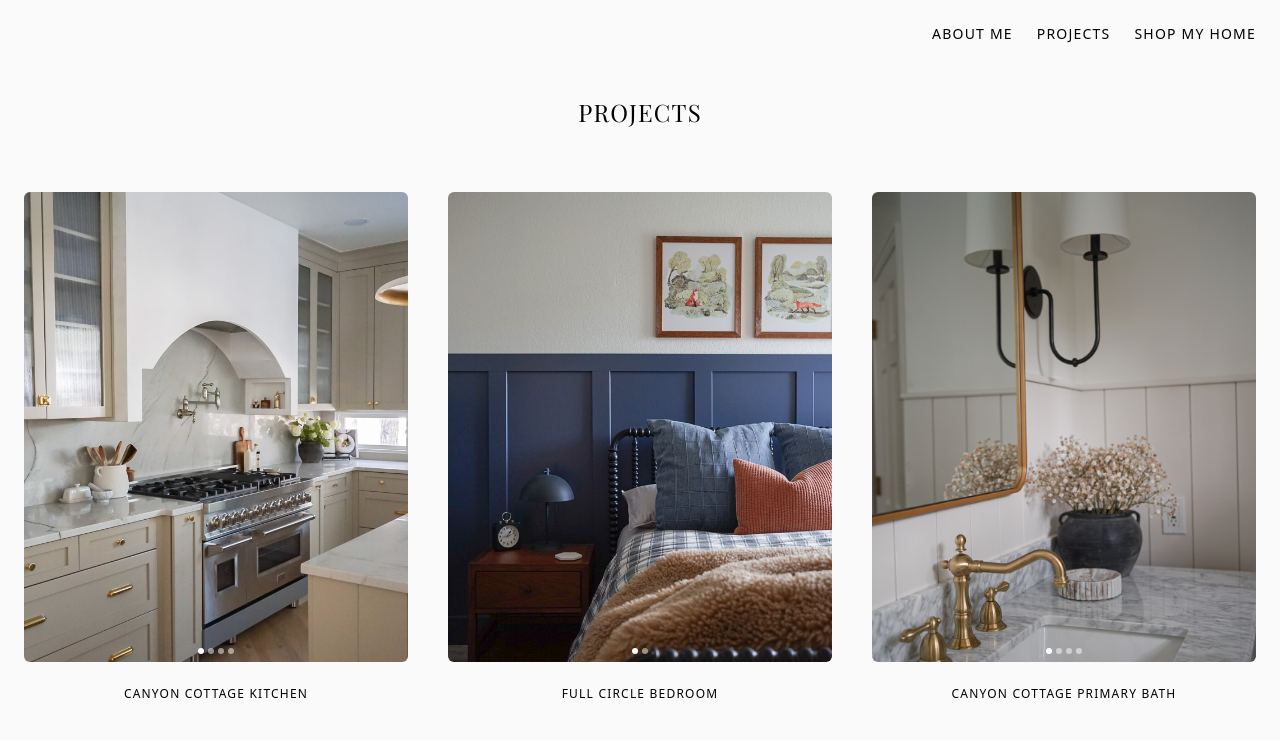
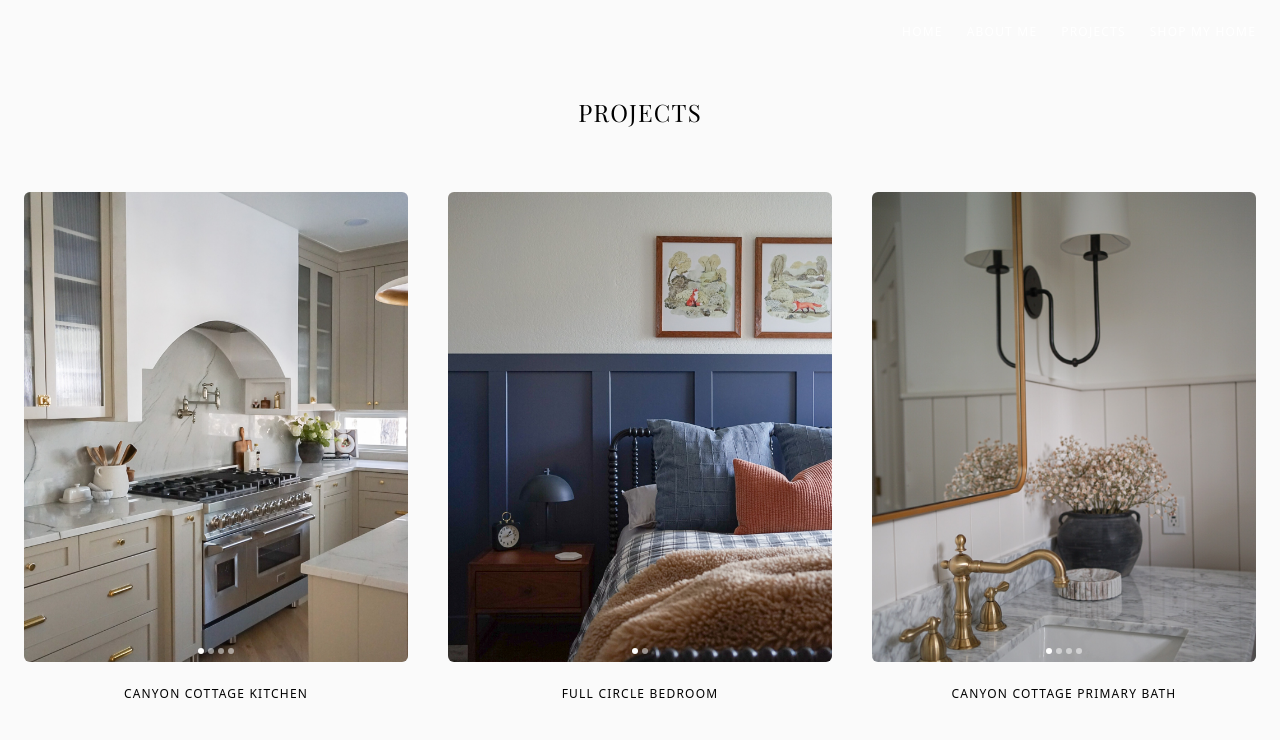
Before and after one commit to HalcyonHaus/halcyonhaus-site, a Next.js app: page /projects in a window 1280 px wide. Shown: the top 740 px of the page. Built offline with nearby package versions, Linux system fonts and the light colour scheme.

Commit message:
Update projects.js

```diff
--- a/pages/projects.js
+++ b/pages/projects.js
@@ -74,15 +74,26 @@ export default function ProjectsPage() {
 
       {/* Navigation */}
       <header className="absolute top-0 right-0 z-20 p-6 text-xs tracking-widest">
-        <nav className="space-x-6 uppercase font-inter text-sm">
-  <Link href="/about" passHref legacyBehavior>
-    <a className="transition-opacity duration-300 hover:opacity-70">About Me</a>
+          <nav className="space-x-6 uppercase font-inter text-xs">
+  <Link href="/index" passHref legacyBehavior>
+    <a className="transition-colors duration-300 text-white hover:text-neutral-300">
+  Home
+</a>
+  </Link>
+        <Link href="/about" passHref legacyBehavior>
+    <a className="transition-colors duration-300 text-white hover:text-neutral-300">
+  About Me
+</a>
   </Link>
   <Link href="/projects" passHref legacyBehavior>
-    <a className="transition-opacity duration-300 hover:opacity-70">Projects</a>
+    <a className="transition-colors duration-300 text-white hover:text-neutral-300">
+  Projects
+</a>
   </Link>
   <Link href="/shop" passHref legacyBehavior>
-    <a className="transition-opacity duration-300 hover:opacity-70">Shop My Home</a>
+    <a className="transition-colors duration-300 text-white hover:text-neutral-300">
+  Shop My Home
+</a>
   </Link>
 </nav>
       </header>
```
